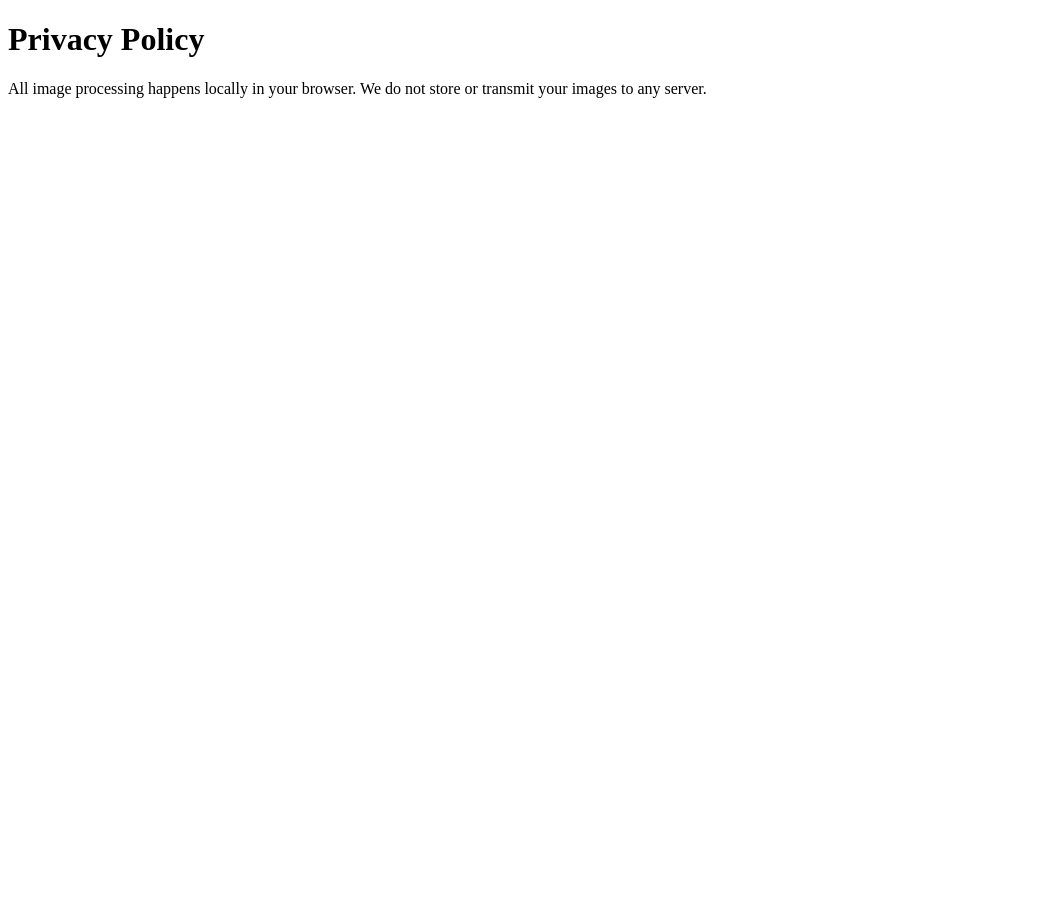
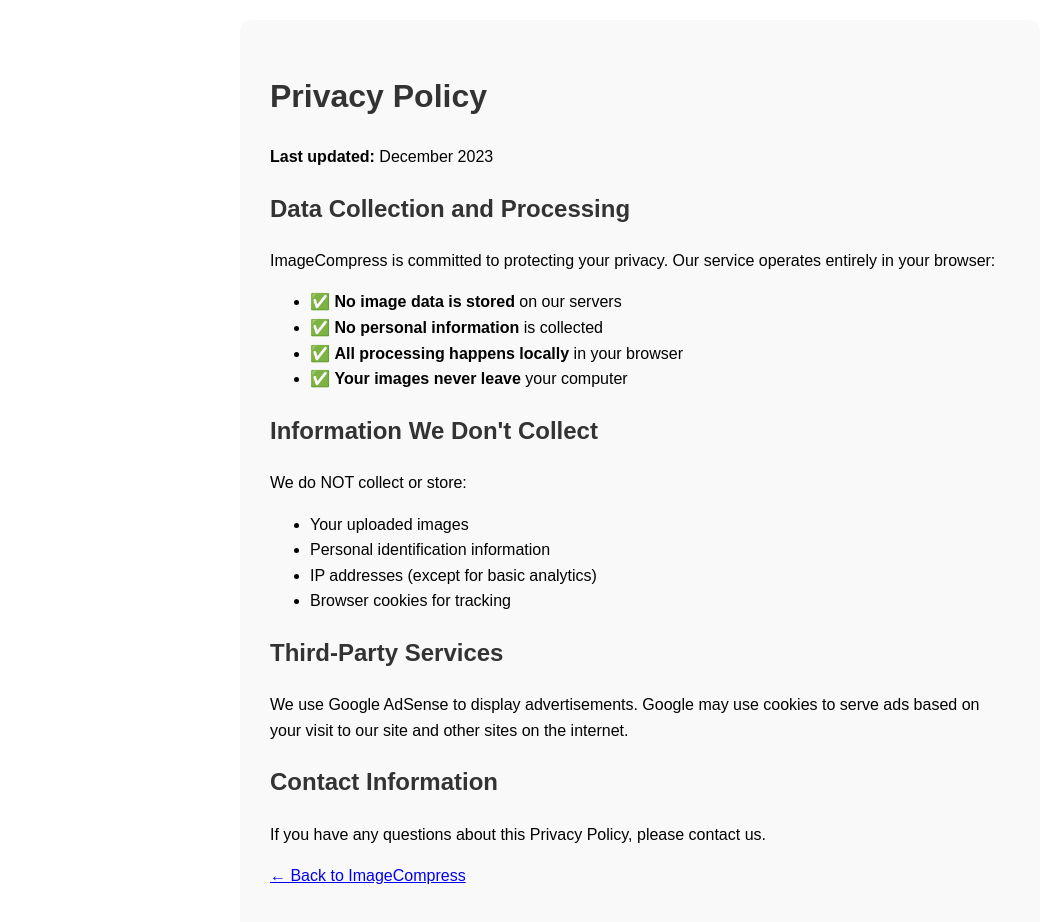
Before and after one commit to MohamadAsaad/Di9ital_IMG, a plain HTML site: page privacy.html in a window 1280 px wide. Shown: the whole page, without its empty margins (0-1049 px from the left). Before the commit the page ends 800 px from the top, so only its background shows below. Drawn offline with Linux system fonts and the light colour scheme.

Commit message:
Update privacy.html

```diff
--- a/privacy.html
+++ b/privacy.html
@@ -1,15 +1,46 @@
 <!DOCTYPE html>
 <html lang="en">
+<head>
+    <meta charset="UTF-8">
+    <meta name="viewport" content="width=device-width, initial-scale=1.0">
+    <title>Privacy Policy - ImageCompress</title>
+    <meta name="description" content="Privacy Policy for ImageCompress - Your images are processed locally and never leave your computer.">
+    <style>
+        body { font-family: Arial, sans-serif; max-width: 800px; margin: 0 auto; padding: 20px; line-height: 1.6; }
+        h1, h2 { color: #333; }
+        .container { background: #f9f9f9; padding: 30px; border-radius: 10px; }
+    </style>
+</head>
+<body>
+    <div class="container">
+        <h1>Privacy Policy</h1>
+        <p><strong>Last updated:</strong> December 2023</p>
 
-<head>
-    <title>Privacy Policy - ImageCompress</title>
-    <meta name="description"
-        content="Privacy Policy for ImageCompress - Your images are processed locally and never leave your computer.">
-</head>
+        <h2>Data Collection and Processing</h2>
+        <p>ImageCompress is committed to protecting your privacy. Our service operates entirely in your browser:</p>
+        <ul>
+            <li>✅ <strong>No image data is stored</strong> on our servers</li>
+            <li>✅ <strong>No personal information</strong> is collected</li>
+            <li>✅ <strong>All processing happens locally</strong> in your browser</li>
+            <li>✅ <strong>Your images never leave</strong> your computer</li>
+        </ul>
 
-<body>
-    <h1>Privacy Policy</h1>
-    <p>All image processing happens locally in your browser. We do not store or transmit your images to any server.</p>
+        <h2>Information We Don't Collect</h2>
+        <p>We do NOT collect or store:</p>
+        <ul>
+            <li>Your uploaded images</li>
+            <li>Personal identification information</li>
+            <li>IP addresses (except for basic analytics)</li>
+            <li>Browser cookies for tracking</li>
+        </ul>
+
+        <h2>Third-Party Services</h2>
+        <p>We use Google AdSense to display advertisements. Google may use cookies to serve ads based on your visit to our site and other sites on the internet.</p>
+
+        <h2>Contact Information</h2>
+        <p>If you have any questions about this Privacy Policy, please contact us.</p>
+
+        <p><a href="/">← Back to ImageCompress</a></p>
+    </div>
 </body>
-
 </html>
```
